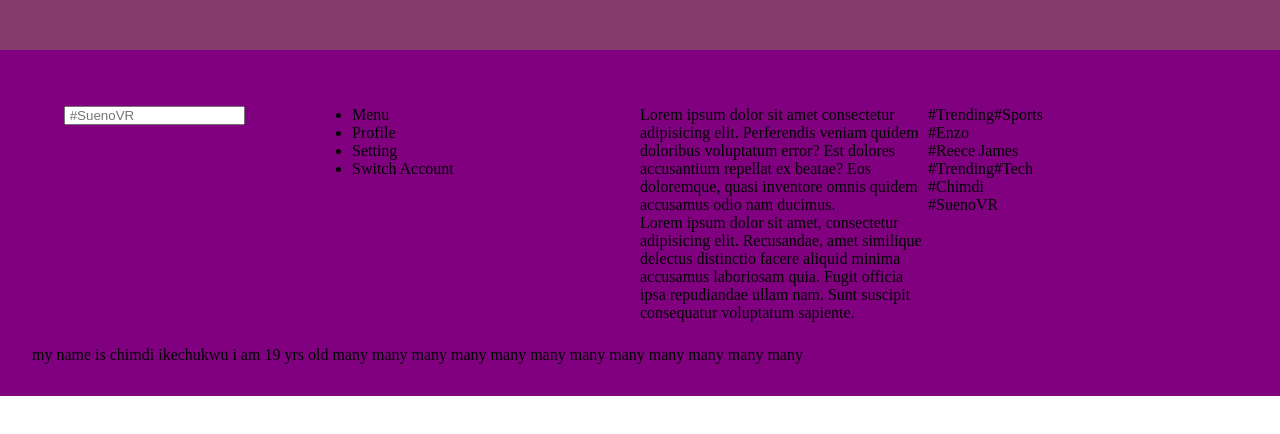
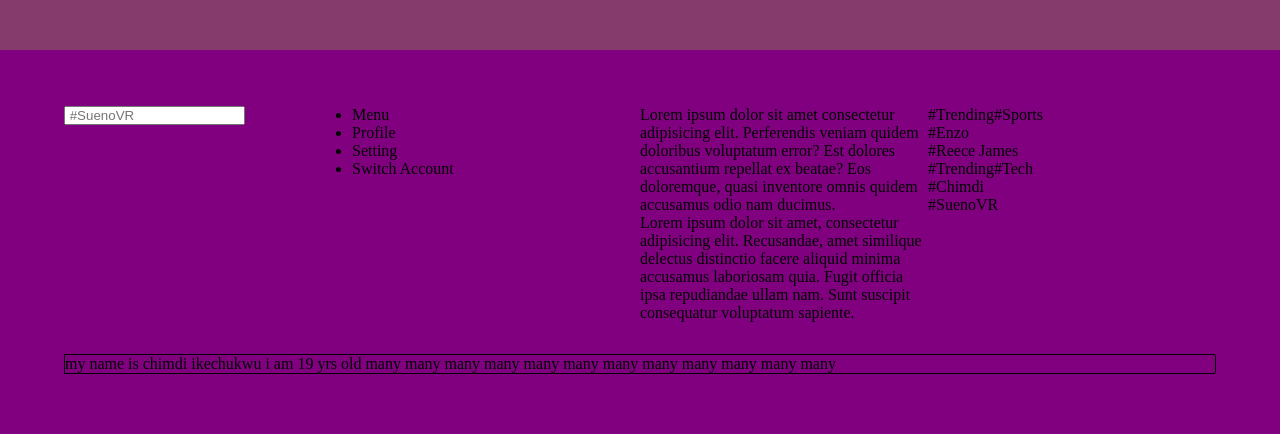
Before and after one commit to Deuzi/git-practice-v2, a plain HTML site: page index.html in a window 1280 px wide. Shown: the part 954-1388 px from the top of the page. Before the commit the page ends 1350 px from the top, so only its background shows below. Drawn offline with Linux system fonts and the light colour scheme.

Commit message:
second commit

```diff
--- a/index.html
+++ b/index.html
@@ -72,7 +72,7 @@
                     </div>
                 </div>
             </div>
-            <div class="git--practice-commits">
+            <div class="git--practice--commits">
                 <article class="first-article">
                     my name is chimdi ikechukwu i am 19 yrs old many many many many many many many many many many many many
                 </article>
--- a/style.css
+++ b/style.css
@@ -86,6 +86,14 @@
 .article{
     grid-area: 'content';
 }
+
 .trending{
     grid-area: 'trending';
 }
+
+.git--practice--commits{
+    background-color: #800080;
+    margin: 2rem;
+    border: 1px solid #000000;
+    border-radius: 0px 2px 2px 0px
+}
```
